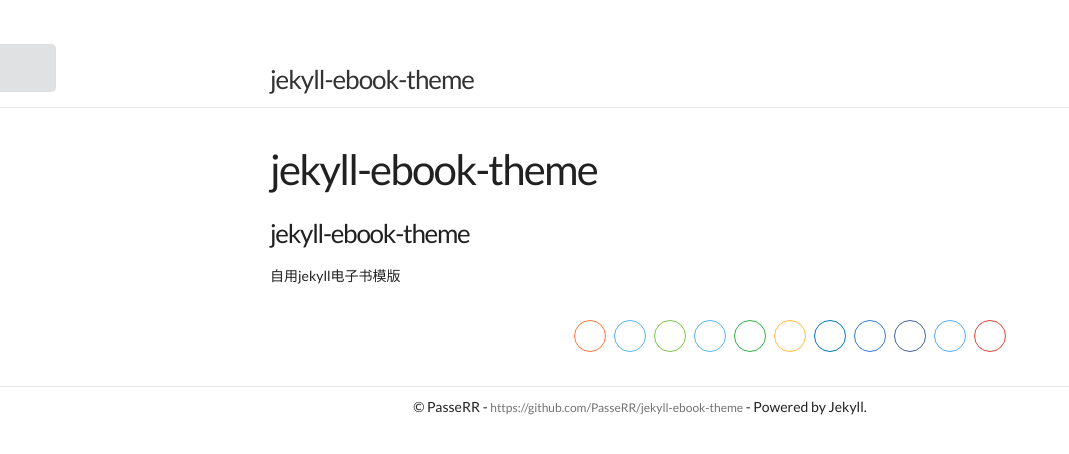
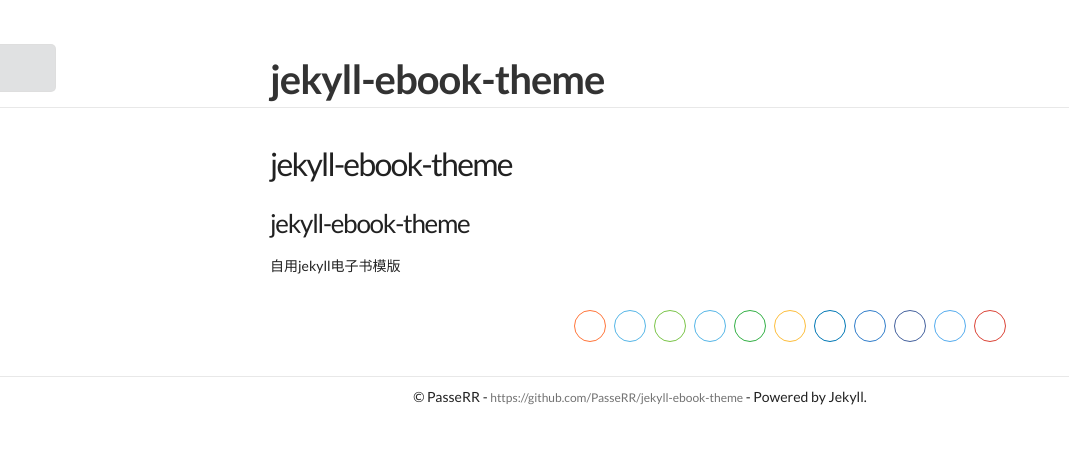
Before and after one commit to PasseRR/jekyll-ebook-theme, a Jekyll site: the page built from README.md, in a window 1280 px wide. Shown: the top 454 px of the page, without its empty margins (0-1069 px from the left). Built offline with Jekyll 4.4.1, drawn with Linux system fonts in a browser that asks for light colours; some web fonts are replaced; our own code applies the rules of GitHub Pages for plain Markdown files.

Commit message:
字体调整

```diff
--- a/asserts/css/main.css
+++ b/asserts/css/main.css
@@ -73,7 +73,8 @@ a:visited {
 .site-title:visited {
     display: block;
     color: #333;
-    font-size: 26px;
+    font-size: 40px;
+    font-weight: bold;
     letter-spacing: -1px;
     float: left;
     line-height: 56px;
@@ -221,7 +222,7 @@ a:visited {
 }
 
 .post-header h1 {
-    font-size: 42px;
+    font-size: 32px;
     letter-spacing: -1.75px;
     line-height: 1;
     font-weight: 300;
```
